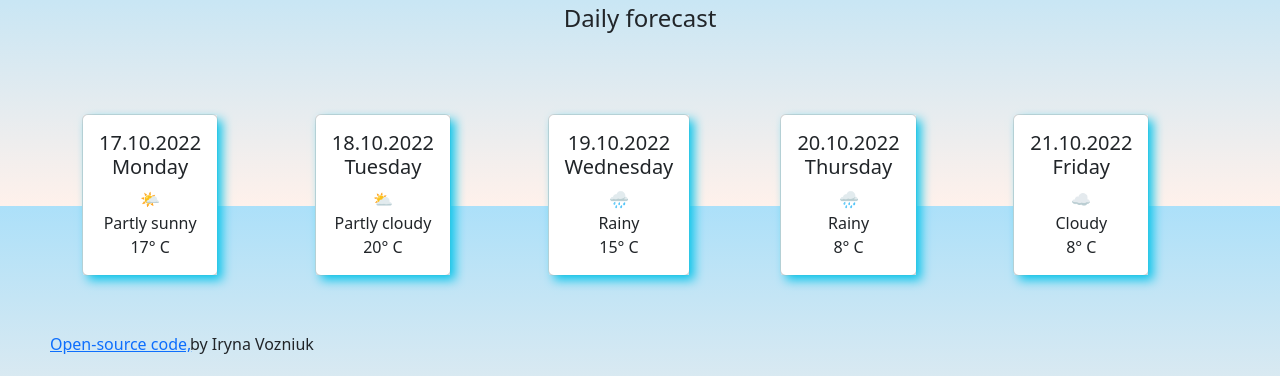
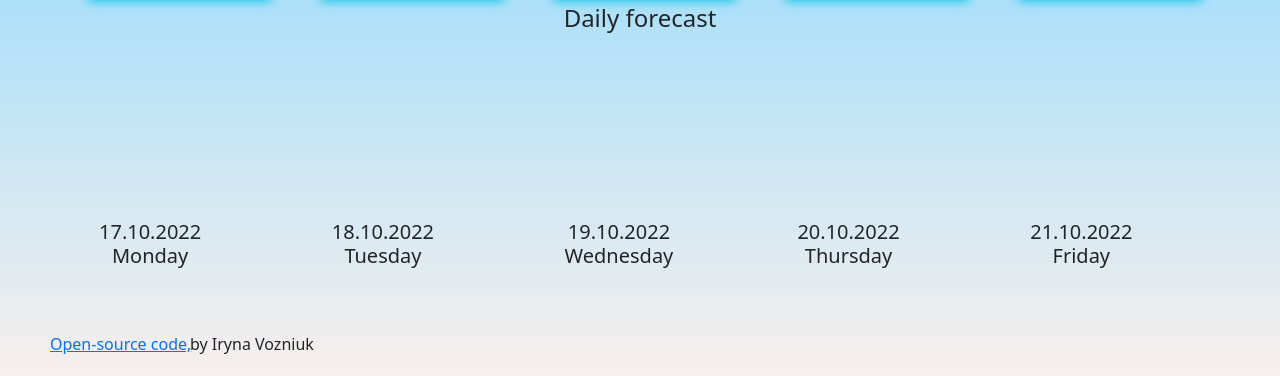
Before and after one commit to IrynaVozniuk/Weather-project, a plain HTML site: page index.html in a window 1280 px wide. Shown: the part 424-800 px from the top of the page. Drawn offline with nearby package versions, Linux system fonts and the light colour scheme.

Commit message:
add some styling foe the forecast

```diff
--- a/styles.css
+++ b/styles.css
@@ -21,8 +21,9 @@ h3 {
 h4 {
   top: 150px;
 }
-footer .card {
+h5 {
   position: fixed;
+  text-align: center;
   bottom: 100px;
 }
 #end {
```
